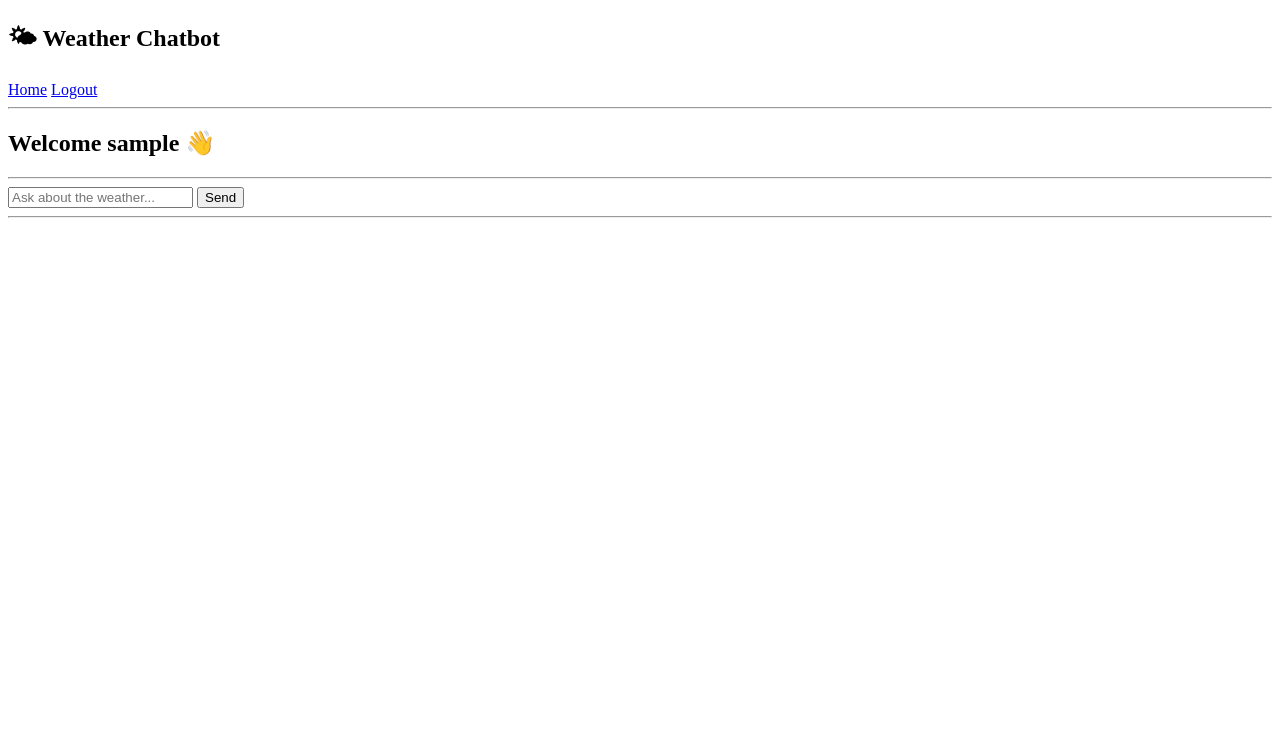
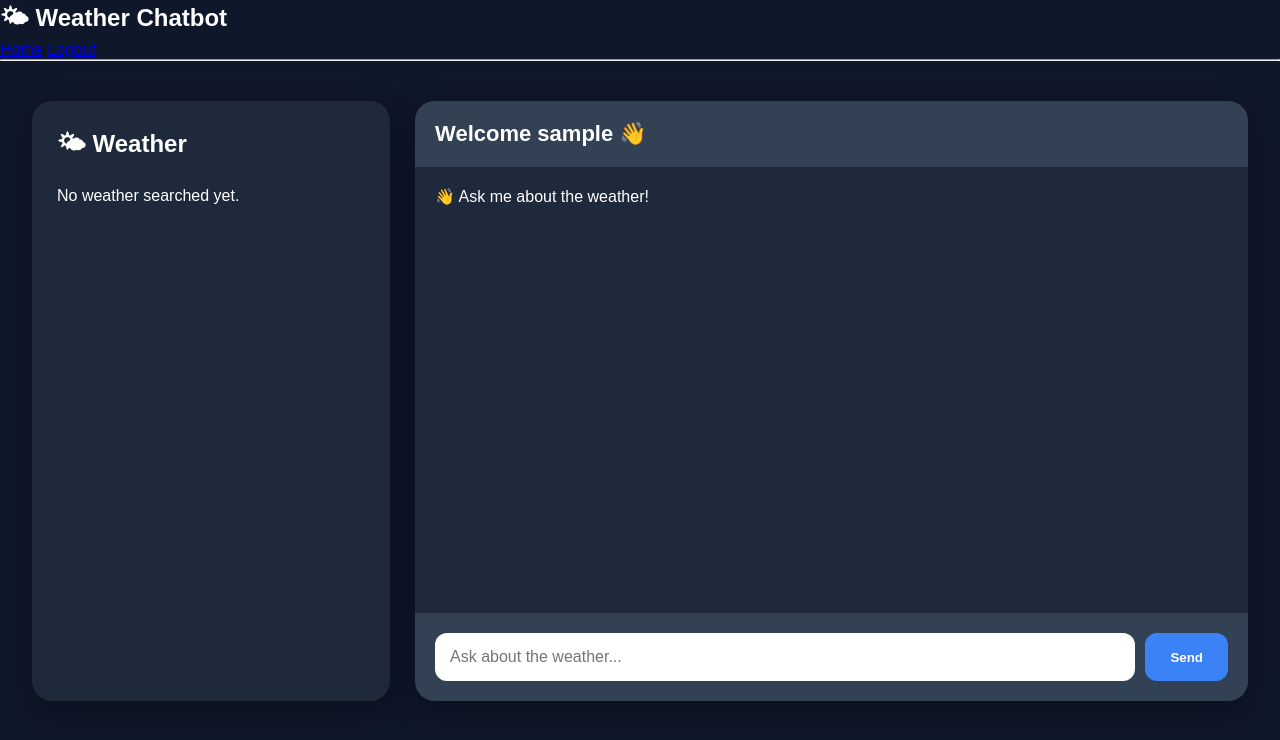
Before and after one commit to Austind16/Weather_Chatbot_Django, a Django app: page / in a window 1280 px wide. Shown: the top 740 px of the page. Run offline with Django 5.2, Linux system fonts and the light colour scheme; the visitor is signed in with stand-in values (Sample User, id 1).

Commit message:
updated html for AJAX feature

```diff
--- a/templates/base.html
+++ b/templates/base.html
@@ -5,6 +5,9 @@
 
     <meta charset="UTF-8">
 
+    {% load static %}
+
+    <link rel="stylesheet" href="{% static 'css/style.css' %}">
     <title>
         {% block title %}
             Weather Chatbot
@@ -12,6 +15,8 @@
     </title>
 
 </head>
+
+<script src="{% static 'js/script.js' %}"></script>
 
 <body>
 
--- a/templates/index.html
+++ b/templates/index.html
@@ -6,52 +6,65 @@ Weather Chatbot
 
 {% block content %}
 
-<h2>Welcome {{ request.user.username }} 👋</h2>
+<div class="chat-container">
 
-<hr>
+    <div class="weather-card">
 
-<form method="POST">
+        <h2>🌤 Weather</h2>
 
-    {% csrf_token %}
+        {% if response and response.weather %}
 
-    {{ form.message }}
+            <h3>{{ response.weather.city }}</h3>
 
-    <button type="submit">
-        Send
-    </button>
+            <p>{{ response.weather.temperature }}°C</p>
 
-</form>
+            <p>{{ response.weather.description }}</p>
 
-<hr>
+            <p>Humidity: {{ response.weather.humidity }}%</p>
 
-{% if response %}
+            <p>Wind: {{ response.weather.wind_speed }} m/s</p>
 
-    <h3>Bot Reply</h3>
+        {% else %}
 
-    <p>{{ response.reply }}</p>
+            <p>No weather searched yet.</p>
 
-    {% if response.weather %}
+        {% endif %}
 
-        <h3>Weather Details</h3>
+    </div>
 
-        <ul>
+    <div class="chat-card">
 
-            <li><strong>City:</strong> {{ response.weather.city }}</li>
+        <div class="chat-header">
 
-            <li><strong>Temperature:</strong> {{ response.weather.temperature }} °C</li>
+            Welcome {{ request.user.username }} 👋
 
-            <li><strong>Feels Like:</strong> {{ response.weather.feels_like }} °C</li>
+        </div>
 
-            <li><strong>Humidity:</strong> {{ response.weather.humidity }}%</li>
+        <div class="chat-body" id="chat-body">
 
-            <li><strong>Wind Speed:</strong> {{ response.weather.wind_speed }} m/s</li>
+             <p class="welcome-message">
+            👋 Ask me about the weather!
+            </p>
 
-            <li><strong>Condition:</strong> {{ response.weather.description }}</li>
+        </div>
 
-        </ul>
+        <div class="chat-footer">
 
-    {% endif %}
+            <form id="chat-form" method = "POST">
+                {% csrf_token %}
 
-{% endif %}
+                {{ form.message }}
+
+                <button type="submit">
+                     Send
+                </button>
+
+            </form>
+
+        </div>
+
+    </div>
+
+</div>
 
 {% endblock %}
```
